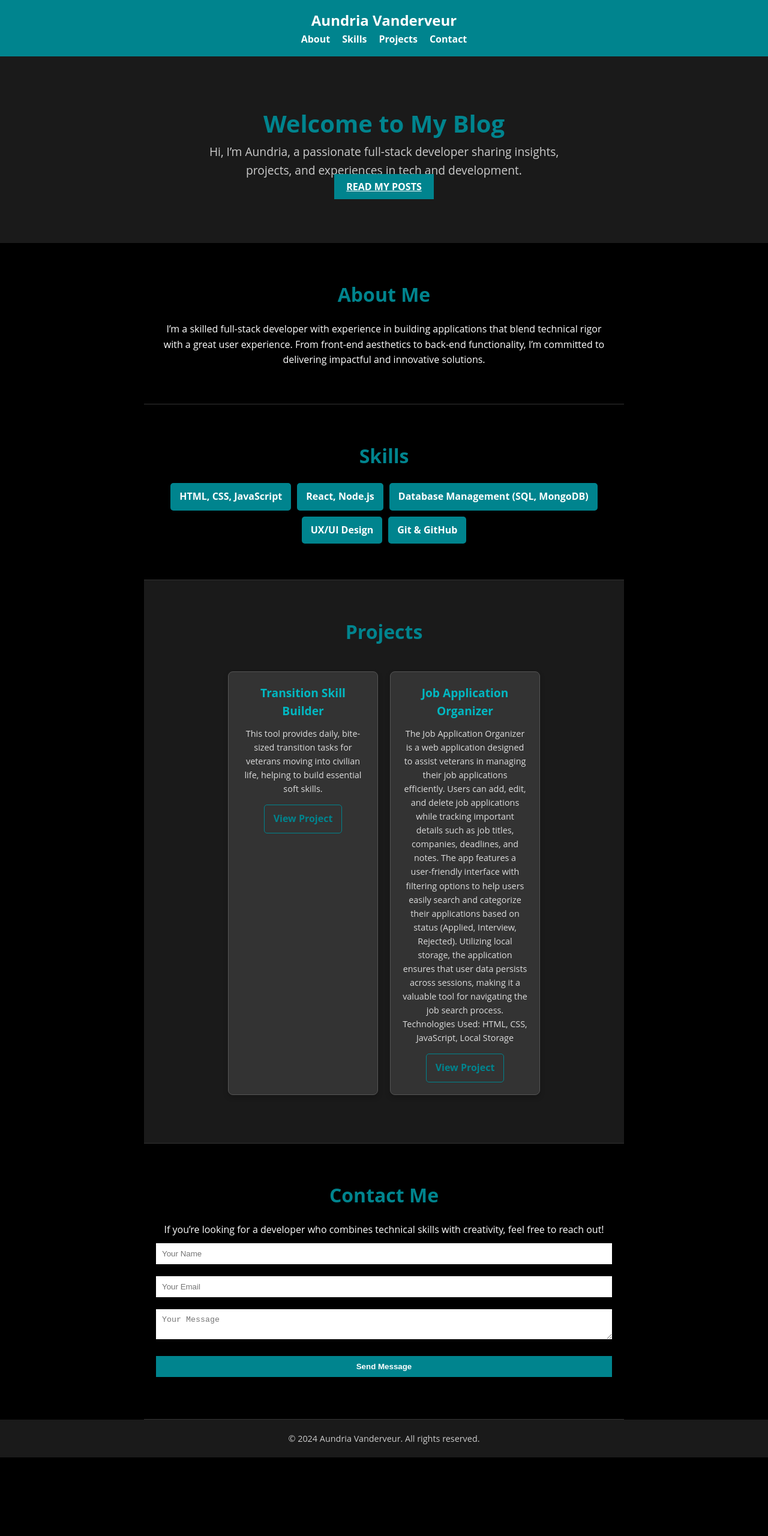
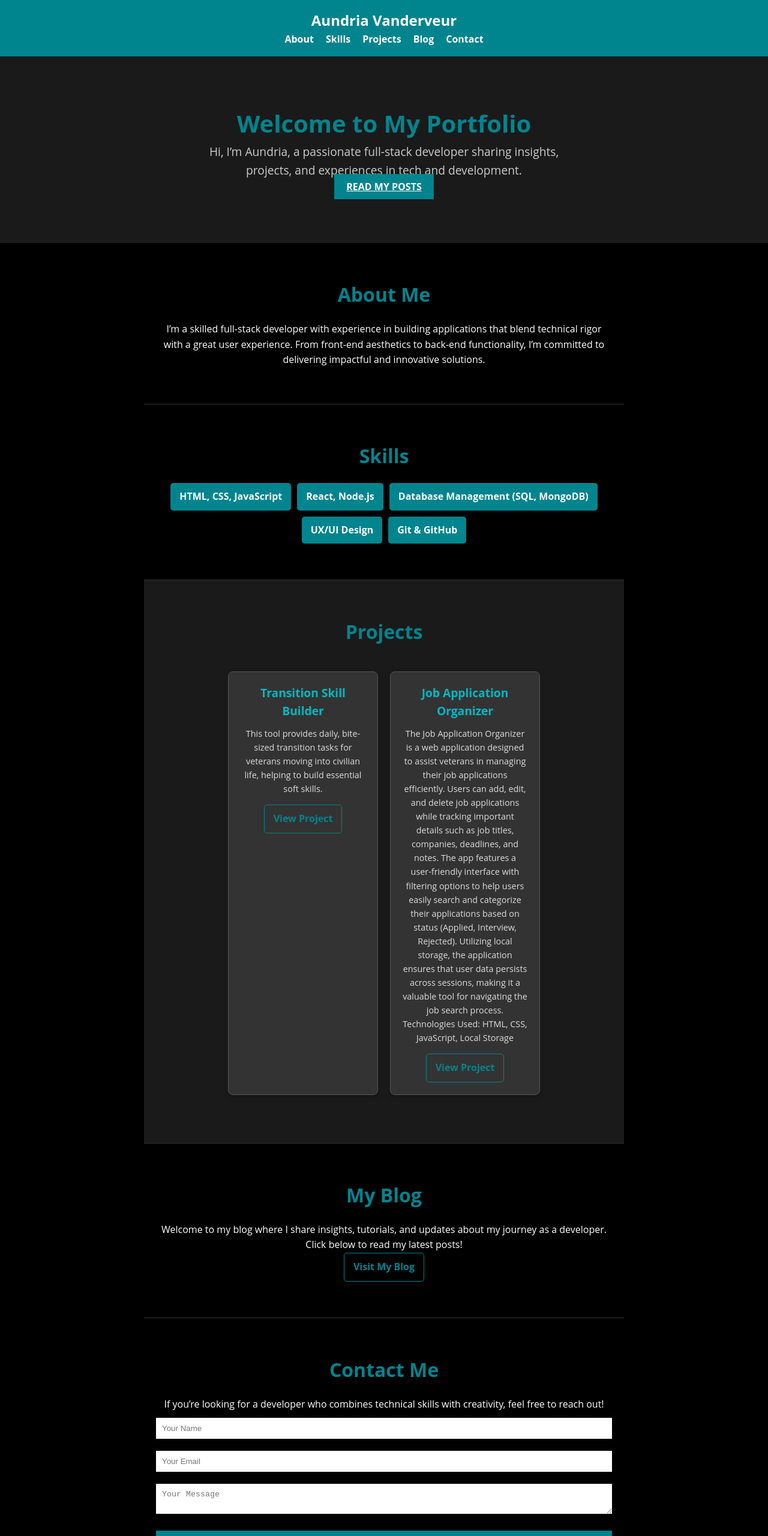
Before and after one commit to avanderveur/AVanderveur-Portfolio, a plain HTML site: page index.html in a window 1280 px wide. Shown: the top 2560 px of the page at 60% size. Before the commit the page ends 2429 px from the top, so only its background shows below. Drawn offline with Linux system fonts and the light colour scheme.

Commit message:
Added blog section with link to my blog

```diff
--- a/index.html
+++ b/index.html
@@ -3,7 +3,7 @@
 <head>
     <meta charset="UTF-8">
     <meta name="viewport" content="width=device-width, initial-scale=1.0">
-    <title>Aundria Vanderveur | Porfolio</title>
+    <title>Aundria Vanderveur | Portfolio</title>
     <link rel="stylesheet" href="styles/style.css">
 </head>
 <body>
@@ -16,6 +16,7 @@
                 <li><a href="#about">About</a></li>
                 <li><a href="#skills">Skills</a></li>
                 <li><a href="#projects">Projects</a></li>
+                <li><a href="#blog">Blog</a></li> <!-- Link to Blog -->
                 <li><a href="#contact">Contact</a></li>
             </ul>
         </nav>
@@ -23,7 +24,7 @@
 
     <!-- Hero Section -->
     <section class="hero">
-        <h1>Welcome to My Blog</h1>
+        <h1>Welcome to My Portfolio</h1>
         <p>Hi, I’m Aundria, a passionate full-stack developer sharing insights, projects, and experiences in tech and development.</p>
         <a href="#blog" class="cta-button">Read My Posts</a>
     </section>
@@ -33,8 +34,6 @@
         <h2>About Me</h2>
         <p>I’m a skilled full-stack developer with experience in building applications that blend technical rigor with a great user experience. From front-end aesthetics to back-end functionality, I’m committed to delivering impactful and innovative solutions.</p>
     </section>
-
-
 
     <!-- Skills Section -->
     <section id="skills" class="section">
@@ -62,16 +61,18 @@
             <!-- Project Card 2 -->
             <div class="project-card">
                 <h3>Job Application Organizer</h3>
-            <p>The Job Application Organizer is a web application designed to assist veterans in managing their job applications efficiently. Users can add, edit, and delete job applications while tracking important details such as job titles, companies, deadlines, and notes. The app features a user-friendly interface with filtering options to help users easily search and categorize their applications based on status (Applied, Interview, Rejected). Utilizing local storage, the application ensures that user data persists across sessions, making it a valuable tool for navigating the job search process.
-
-                Technologies Used: HTML, CSS, JavaScript, Local Storage</p>
+                <p>The Job Application Organizer is a web application designed to assist veterans in managing their job applications efficiently. Users can add, edit, and delete job applications while tracking important details such as job titles, companies, deadlines, and notes. The app features a user-friendly interface with filtering options to help users easily search and categorize their applications based on status (Applied, Interview, Rejected). Utilizing local storage, the application ensures that user data persists across sessions, making it a valuable tool for navigating the job search process. Technologies Used: HTML, CSS, JavaScript, Local Storage</p>
                 <a href="https://avanderveur.github.io/JobAppOrganizer/" class="project-link" target="_blank">View Project</a>
             </div>
-
-        <!-- Add more project cards as needed -->
         </div>
     </section>
 
+    <!-- Blog Section -->
+    <section id="blog" class="section">
+        <h2>My Blog</h2>
+        <p>Welcome to my blog where I share insights, tutorials, and updates about my journey as a developer. Click below to read my latest posts!</p>
+        <a href="https://avanderveur.blog" class="project-link" target="_blank">Visit My Blog</a> <!-- Link to your blog -->
+    </section>
 
     <!-- Contact Section -->
     <section id="contact" class="section">
```
Lines whose indentation alone changed are shown as unchanged.
